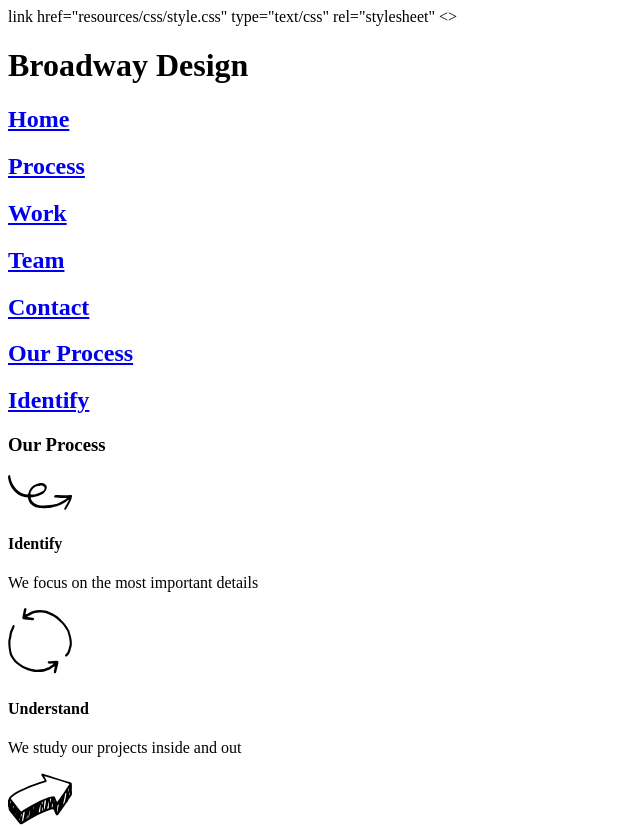
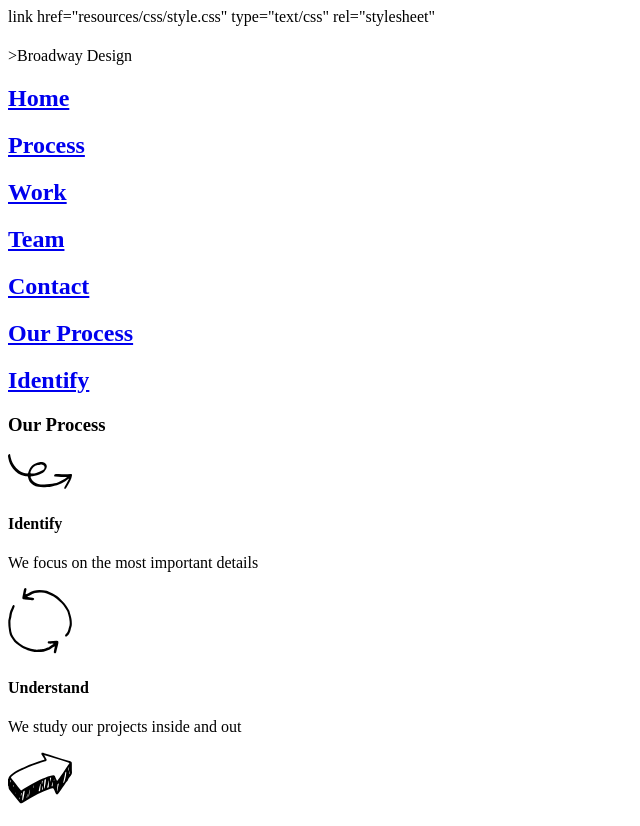
Before and after one commit to frank-panza/Broadway, a plain HTML site: page index.html in a window 1280 px wide. Shown: the top 826 px of the page, without its empty margins (0-640 px from the left). Drawn offline with Linux system fonts and the light colour scheme.

Commit message:
modified index before preview

```diff
--- a/index.html
+++ b/index.html
@@ -5,15 +5,16 @@
     <title>Broadway</title>
   </head>
   <body>
-    <>
-      <h1>Broadway Design</h1>
-      <h2><a href="Home">Home</a></h2>
-      <h2><a href="Process">Process</a></h2>
-      <h2><a href="Work">Work</a></h2>
-      <h2><a href="Team">Team</a></h2>
-      <h2><a href="Contact">Contact</a></h2>
-      <h2><a href="Our Process">Our Process</a></h2>
-  <h2><a href="Identify">Identify</a></h2>
+    <div id="Header">
+      <h1 class="Header"></h2>>Broadway Design</h1>
+      <h2 class="Header"><a href="Home">Home</a></h2>
+      <h2 class="Header"><a href="Process">Process</a></h2>
+      <h2 class="Header"><a href="Work">Work</a></h2>
+      <h2 class="Header"><a href="Team">Team</a></h2>
+      <h2 class="Header"><a href="Contact">Contact</a></h2>
+    </div>
+    <h2><a href="Our Process">Our Process</a></h2>
+    <h2><a href="Identify">Identify</a></h2>
     <h3>Our Process</h3>
     <img src="resources/images/identify.svg">
     <h4>Identify</h4>
@@ -24,7 +25,7 @@
     <img src="resources/images/execute.svg">
     <h4>Execute</h4>
     <p>We put everything we have into our work</p>
-    <h5>Designed in New York</h5>
+    <h5 class="Designed">Designed in New York</h5>
     <h4>Portfolio</h4>
     <p>Coming Soon</p>
     <h4>Team</h4>
@@ -33,6 +34,6 @@
     <p>Phone: (555)-555-5555</p>
     <p>E-mail: test@example.com</p>
     <p>Twitter: @test</p>
-    <p>&copy Broadway 2016<span><a href="Home">Home</a><a href="About.html">About</a><a href="work.html">Work</a><a href="Team.html">Team</a><a href="Identify.html">Identify</a><a href="Our Process.html">Our Process</a></span></p>
+    <p class="Footer">&copy Broadway 2016<span><a href="Home">Home</a><a href="About.html">About</a><a href="work.html">Work</a><a href="Team.html">Team</a><a href="Identify.html">Identify</a><a href="Our Process.html">Our Process</a></span></p>
   </body>
 </html>
```
